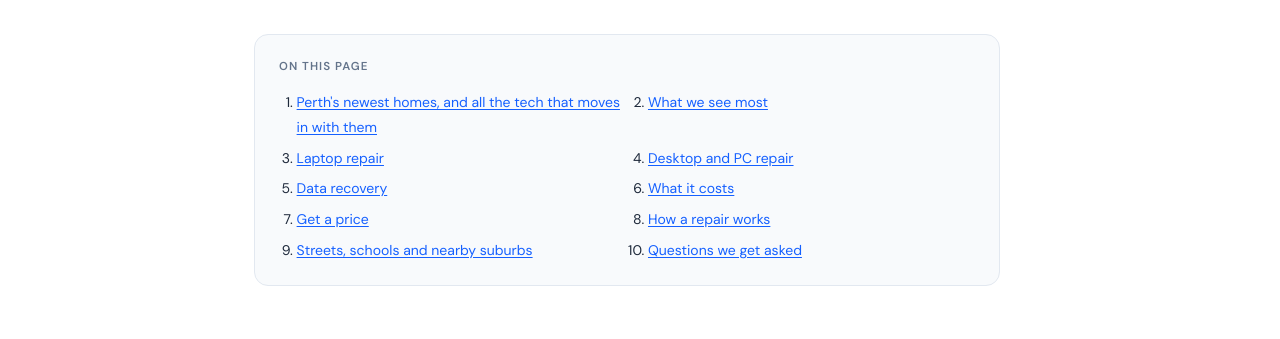
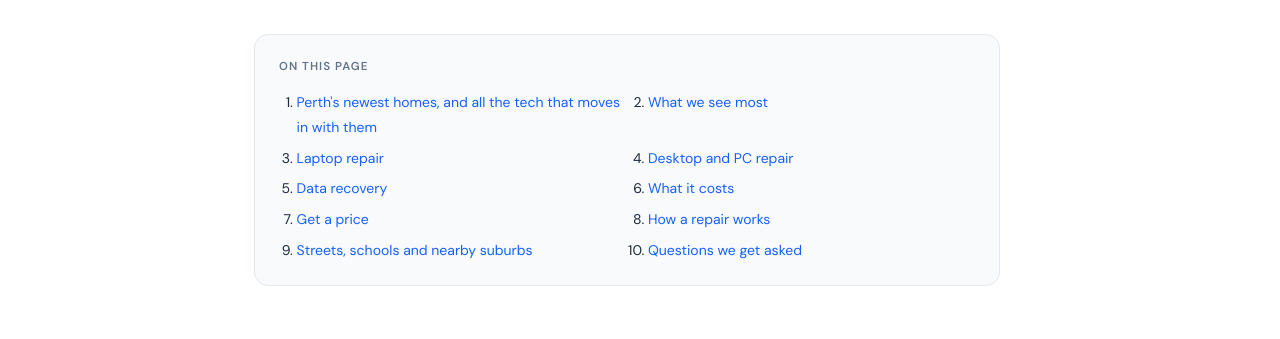
Before and after one commit to ali-rajaa/fixmypcperth, a Jekyll site: the page built from suburbs/harrisdale.html, in a window 1280 px wide and 1400 px high, scrolled down 741 px. Shown: the part 151-490 px from the top of the window. Built offline with Jekyll 4.4.1, drawn with Linux system fonts in a browser that asks for light colours.

Commit message:
Links: one text-link style sitewide
Pricing rules links had no style (browser blue, underlined). Service,
Tech Tips, suburb, legal and health check prose links used a plain
underline. All now use the site's link: blue, semibold, a light blue
rule underneath, darker on hover. The suburb page contents list was
picking up the prose underline by accident; it is plain blue again.

Co-Authored-By: Claude Opus 5.5 <noreply@anthropic.com>
Claude-Session: https://claude.ai/code/session_01Pgn782HYJi4iM4TCMRaT7U

```diff
--- a/assets/css/pages/health-check.css
+++ b/assets/css/pages/health-check.css
@@ -463,7 +463,8 @@ a { color: inherit; }
 /* Two lines reserved, so the body text starts at the same height on every
    card whether its title wraps or not. */
 .info-card h3:where(:not([class])) { font-family: var(--display); font-size: 1.05rem; font-weight: 700; line-height: 1.3; letter-spacing: -0.01em; color: var(--ink); min-height: 2.6em; }
-.info-card p:where(:not([class])) { font-size: 14px; line-height: 1.65; color: var(--muted); flex: 1; }
+.info-card p a:where(:not([class])) { color: var(--blue); font-weight: 600; text-decoration: none; border-bottom: 1px solid var(--blue-mid); }
+@media (hover: hover) { .info-card p a:where(:not([class])):hover { color: var(--blue-dk); border-bottom-color: var(--blue-dk); } }
 .scroll-dots { display: flex; justify-content: center; gap: 6px; padding-top: 0.5rem; }
 .scroll-dot {
   width: 6px; height: 6px; border-radius: 50%; border: none; padding: 0; cursor: pointer;
--- a/assets/css/pages/legal.css
+++ b/assets/css/pages/legal.css
@@ -158,7 +158,8 @@ body { background:var(--bg); color:var(--ink); font-family:var(--body); font-siz
 }
 
 .lg-help-links { font-size:13.5px; color:var(--muted); line-height:1.7; margin:1.1rem 0 0; }
-.lg-help-links a:where(:not([class])) { color:var(--blue); font-weight:600; }
+.lg-help-links a:where(:not([class])) { color: var(--blue); font-weight: 600; text-decoration: none; border-bottom: 1px solid var(--blue-mid); }
+@media (hover: hover) { .lg-help-links a:where(:not([class])):hover { color: var(--blue-dk); border-bottom-color: var(--blue-dk); } }
 
 @media (prefers-reduced-motion: reduce) {
   .lg-toc a:where(:not([class])), .lg-btn, .lg-sec a:where(:not([class])) { transition:none; }
--- a/assets/css/pages/pricing.css
+++ b/assets/css/pages/pricing.css
@@ -280,7 +280,8 @@ body { background:var(--bg); color:var(--ink); font-family:var(--body); font-siz
 .pr-rules-sec { background:var(--bg2); padding:3.75rem 0; margin-top:3.5rem; }
 .pr-rules { display:grid; grid-template-columns:1fr 1fr; gap:1.5rem 2.5rem; margin-top:1.5rem; }
 .pr-rule h3:where(:not([class])) { font-family:var(--display); font-size:1.02rem; font-weight:700; color:var(--ink); margin:0 0 0.45rem; }
-.pr-rule p:where(:not([class])) { font-size:14.5px; color:var(--muted); line-height:1.75; margin:0; }
+.pr-rule p a:where(:not([class])) { color: var(--blue); font-weight: 600; text-decoration: none; border-bottom: 1px solid var(--blue-mid); }
+@media (hover: hover) { .pr-rule p a:where(:not([class])):hover { color: var(--blue-dk); border-bottom-color: var(--blue-dk); } }
 
 /* ---------- links out to the service detail pages ---------- */
 .pr-links { display:flex; flex-wrap:wrap; gap:8px; }
--- a/assets/css/pages/service.css
+++ b/assets/css/pages/service.css
@@ -143,7 +143,8 @@ a { color: inherit; }
 
 .sv-prose > p { margin: 0 0 1.35rem; font-size: 16px; line-height: 1.85; color: var(--ink2); text-wrap: pretty; }
 .sv-prose > p:last-child { margin-bottom: 0; }
-.sv-prose a:not([class]) { color: var(--blue); text-decoration: underline; text-underline-offset: 0.18em; }
+.sv-prose a:not([class]) { color: var(--blue); font-weight: 600; text-decoration: none; border-bottom: 1px solid var(--blue-mid); }
+@media (hover: hover) { .sv-prose a:not([class]):hover { color: var(--blue-dk); border-bottom-color: var(--blue-dk); } }
 
 /* One price per repair, straight from services.yml, with that entry's own
    note (for example "Labour only. Battery quoted separately") so the price
--- a/assets/css/pages/suburb.css
+++ b/assets/css/pages/suburb.css
@@ -38,7 +38,8 @@ a { color: inherit; }
 .travel-grid { display: grid; grid-template-columns: repeat(3, 1fr); gap: 1px; background: var(--border); border-radius: 12px; overflow: hidden; }
 .travel-cell { background: var(--bg); padding: 0.95rem 0.9rem; text-align: center; }
 .sub-body strong:where(:not([class])) { color: var(--ink); font-weight: 700; }
-.sub-body a:not([class]) { color: var(--blue); text-decoration: underline; text-underline-offset: 2px; }
+.sub-body a:not([class]) { color: var(--blue); font-weight: 600; text-decoration: none; border-bottom: 1px solid var(--blue-mid); }
+@media (hover: hover) { .sub-body a:not([class]):hover { color: var(--blue-dk); border-bottom-color: var(--blue-dk); } }
 .sub-body ul { margin: 0 0 1.15rem; padding-left: 1.15rem; }
 @media (hover: hover) { .problem-card:hover { border-color: var(--blue); transform: translateY(-2px); } }
 .problem-price { display: block; margin-top: 0.7rem; font-family: var(--display); font-size: 14px; font-weight: 800; color: var(--blue); }
@@ -92,8 +93,8 @@ a { color: inherit; }
 .sub-toc-title { font-size: 0.72rem; font-weight: 700; letter-spacing: 0.09em; text-transform: uppercase; color: var(--muted); margin-bottom: 0.75rem; }
 .sub-toc ol:where(:not([class])) { margin: 0; padding-left: 1.1rem; display: grid; grid-template-columns: 1fr 1fr; gap: 0.35rem 1.5rem; }
 .sub-toc li:where(:not([class])) { font-size: 0.875rem; margin: 0; }
-.sub-toc a:where(:not([class])) { color: var(--blue); text-decoration: none; }
-@media (hover: hover) { .sub-toc a:where(:not([class])):hover { text-decoration: underline; } }
+.sub-toc a:not([class]) { color: var(--blue); font-weight: inherit; text-decoration: none; border-bottom: 0; }
+@media (hover: hover) { .sub-toc a:not([class]):hover { color: var(--blue-dk); } }
 .process-num { width: 34px; height: 34px; border-radius: 50%; background: var(--blue-lt); border: 1.5px solid var(--blue-mid); color: var(--blue); font-family: var(--display); font-weight: 800; font-size: 0.875rem; display: flex; align-items: center; justify-content: center; }
 .fact-list li:where(:not([class])) { font-size: 0.8125rem; font-weight: 600; color: var(--ink2); background: var(--bg2); border: 1px solid var(--border); border-radius: 8px; padding: 6px 11px; margin: 0; }
 .sub-note p:where(:not([class])) { margin: 0; font-size: 0.9rem; line-height: 1.75; color: var(--ink2); }
--- a/assets/css/pages/tech-tip.css
+++ b/assets/css/pages/tech-tip.css
@@ -116,7 +116,8 @@ a { color: inherit; }
 
 .tip-prose > p { margin: 0 0 1.35rem; font-size: 16px; line-height: 1.85; color: var(--ink2); text-wrap: pretty; }
 .tip-prose > p:last-child { margin-bottom: 0; }
-.tip-prose a:not([class]) { color: var(--blue); text-decoration: underline; text-underline-offset: 0.18em; }
+.tip-prose a:not([class]) { color: var(--blue); font-weight: 600; text-decoration: none; border-bottom: 1px solid var(--blue-mid); }
+@media (hover: hover) { .tip-prose a:not([class]):hover { color: var(--blue-dk); border-bottom-color: var(--blue-dk); } }
 
 /* The one nudge on a stop-now cause: the most urgent moment on the page
    gets an action right beside it. Text link, not a second button. */
```
